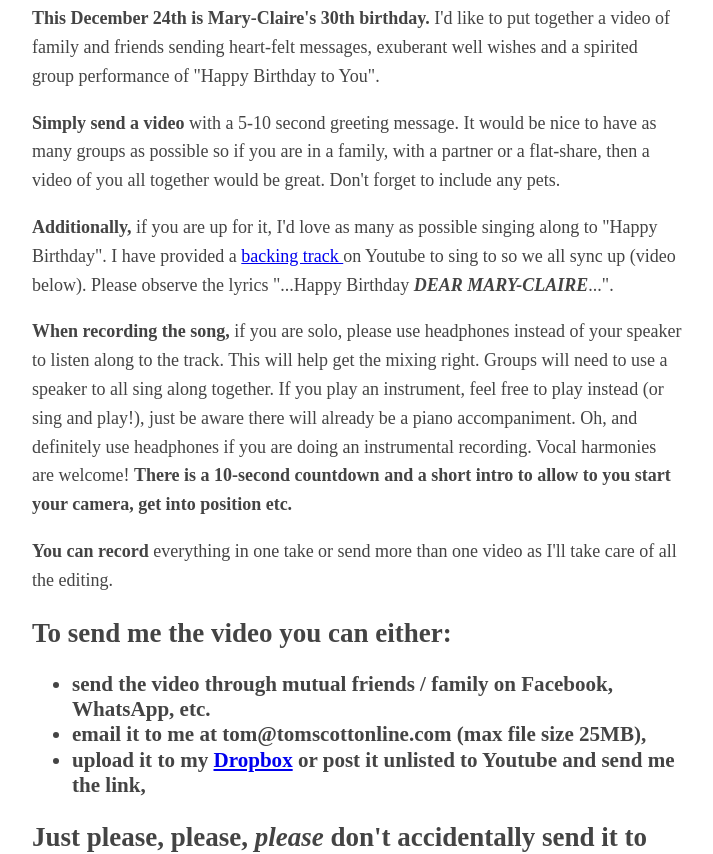
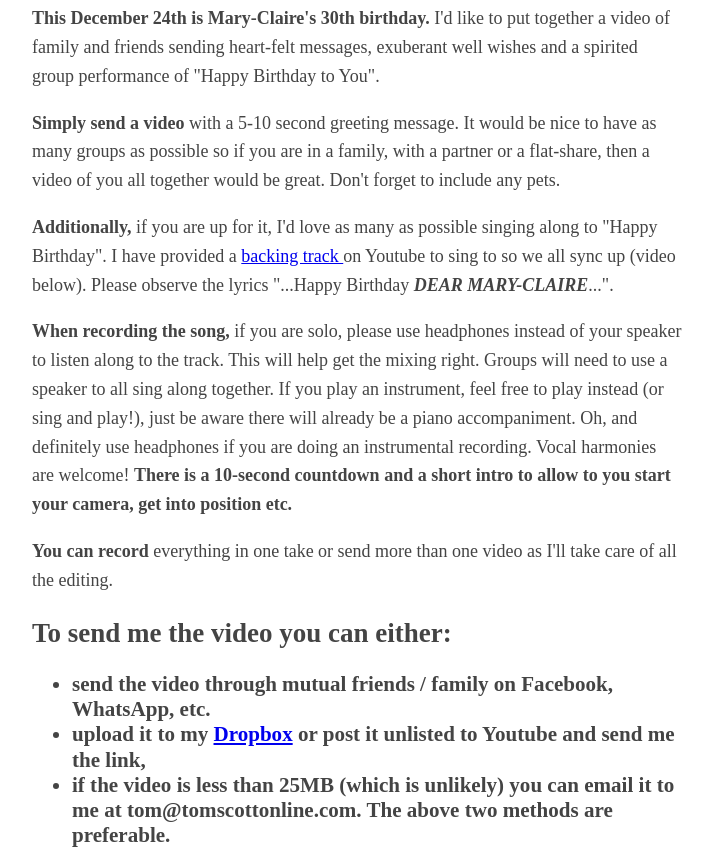
Before and after one commit to tomonpiano/tomonpiano, a plain HTML site: page hbmc.html in a window 1280 px wide. Shown: the part 103-957 px from the top of the page, without its empty margins (283-996 px from the left). Drawn offline with Linux system fonts and the light colour scheme.

Commit message:
email no good

```diff
--- a/hbmc.html
+++ b/hbmc.html
@@ -31,10 +31,10 @@
                     send the video through mutual friends / family on Facebook, WhatsApp, etc.
                 </li>
                 <li>
-                    email it to me at tom@tomscottonline.com (max file size 25MB),
+                    upload it to my <a href="https://www.dropbox.com/request/9P28zVntMNnsjoR3klGs">Dropbox</a> or post it unlisted to Youtube and send me the link,
                 </li>
                 <li>
-                    upload it to my <a href="https://www.dropbox.com/request/9P28zVntMNnsjoR3klGs">Dropbox</a> or post it unlisted to Youtube and send me the link,
+                    if the video is less than 25MB (which is unlikely) you can email it to me at tom@tomscottonline.com. The above two methods are preferable.
                 </li>
             </ul>
             </h3>
```
